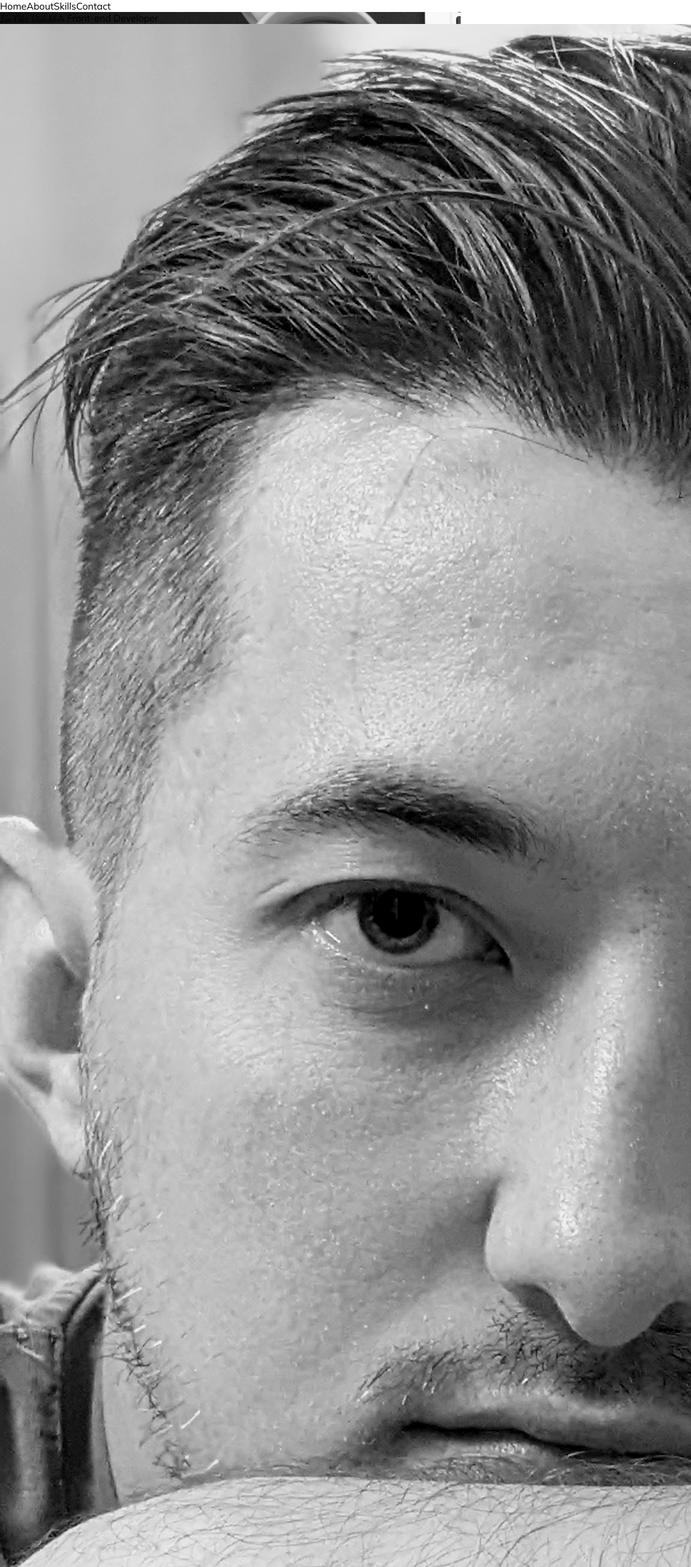
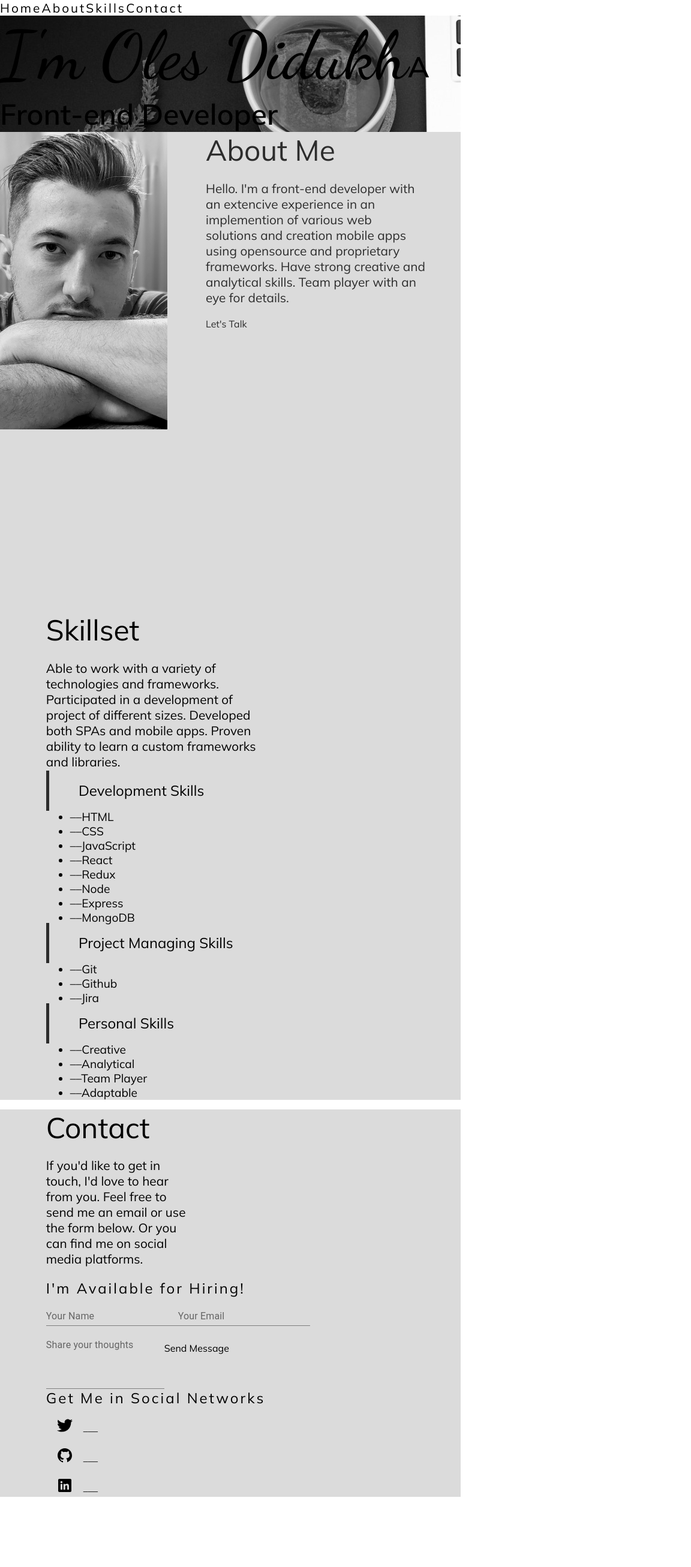
Before and after one commit to odidukh/odidukh, a React app: page / in a window 768 px wide. Shown: the top 2613 px of the page at 60% size, 1152 px wide, since content can reach past the window. After the commit the page ends 2496 px from the top, so only its background shows below. Built offline with nearby package versions, Linux system fonts and the light colour scheme.

Commit message:
Add tables responsivness

```diff
--- a/src/styles/_tablet.sass
+++ b/src/styles/_tablet.sass
@@ -0,0 +1,126 @@
+@media screen and (min-width: 641px) and (max-width: 1007px)
+    .homePage
+        grid-template-columns: repeat(5, 1fr)
+        grid-template-rows: repeat(5, 1fr)
+
+    .greeting
+        font-size: 7rem
+        font-weight: 500
+        grid-row: 3 / span 1
+        grid-column: 3 / span 3
+        align-self: end
+
+    .proffesion
+        font-size: 3rem
+        font-weight: 600
+        grid-row: 4 / span 1
+        grid-column: 3 / span 3
+        align-self: start
+
+    .aboutPage
+        height: 100%
+        display: flex
+        flex-direction: row
+
+    .picOfMe
+        height: 62%
+
+    .aboutMeTextBlock
+        h1
+            font-size: 3rem
+            margin-left: 4rem
+        p
+            margin-left: 4rem
+            font-size: 1.3rem
+            flex-basis: content
+            width: 75%
+
+    .letsTalkButton
+        margin-left: 4rem
+
+    .skillsPage
+        padding-left: 10%
+        padding-right: 10%
+        row-gap: 4rem
+        .skillsDescription
+            flex-basis: 50%
+            justify-content: flex-end
+            h1
+                font-size: 3rem
+            p
+                font-size: 1.3rem
+                width: 60%
+        .skillsBox
+            flex-direction: row
+            justify-content: space-between
+            flex-basis: 50%
+            .skillType
+                flex-basis: 30%
+                .skillTypeName
+                    font-size: 1.5rem
+                    padding: 3% 8%
+                    border-left: 5px solid $jet
+                .skillsList
+                    display: flex
+                    flex-direction: column
+                    flex-basis: 100%
+                ul
+                    li::before
+                        content: '––'
+                .skillItem
+                    font-size: 1.2rem
+
+    .contactPage
+        padding-left: 10%
+        padding-right: 10%
+        gap: 5%
+        .contactDescription
+            justify-content: flex-end
+            h1
+                font-size: 3rem
+            p
+                width: 40%
+                font-size: 1.3rem
+        .emailAndSocialsBlock
+            justify-content: space-between
+            flex-basis: 60%
+            gap: 20%
+            .blockHeader
+                font-size: 1.5rem
+                letter-spacing: 3px
+                margin-bottom: 2rem
+            .emailBlock
+                flex-basis: 50%
+                .emailForm
+                    .submitButton
+                        margin-top: 1.7rem
+            .socialsBlock
+                flex-basis: 50%
+                .blockHeader
+                    text-align: end
+                    font-size: 1.5rem
+                    letter-spacing: 3px
+                    margin-bottom: 2rem
+                ul
+                    flex-direction: column
+                    align-items: flex-end
+                    list-style: none
+                    padding-left: 1rem
+                    li
+                        margin-bottom: 1rem
+                    li::after
+                        content: '–––'
+                        margin-left: 1rem
+                    li:hover::after
+                        content: '––––'
+
+    .navigationBlock
+        top: 5%
+        right: 2%
+        align-items: flex-end
+        span
+            font-size: 1.3rem
+            width: 7rem
+            height: 2rem
+            letter-spacing: 3px
+            margin-bottom: .5rem
```
